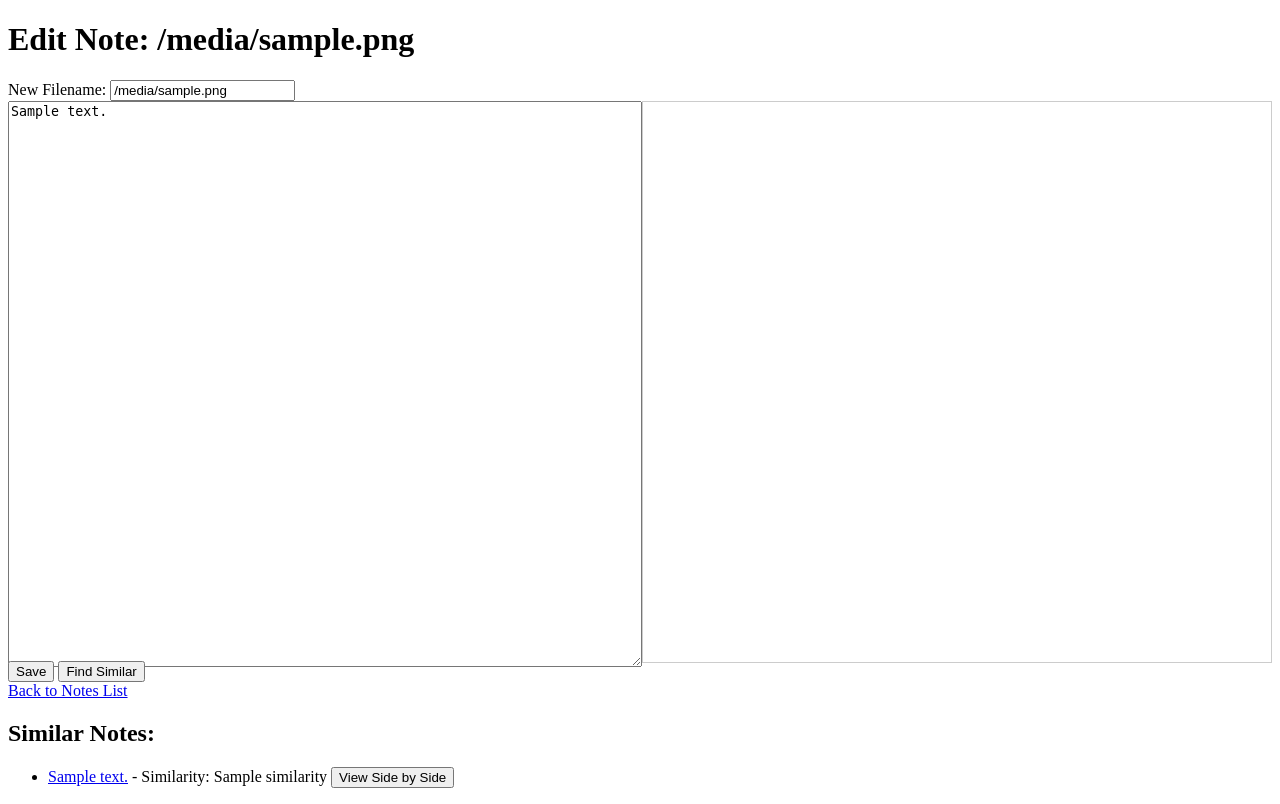
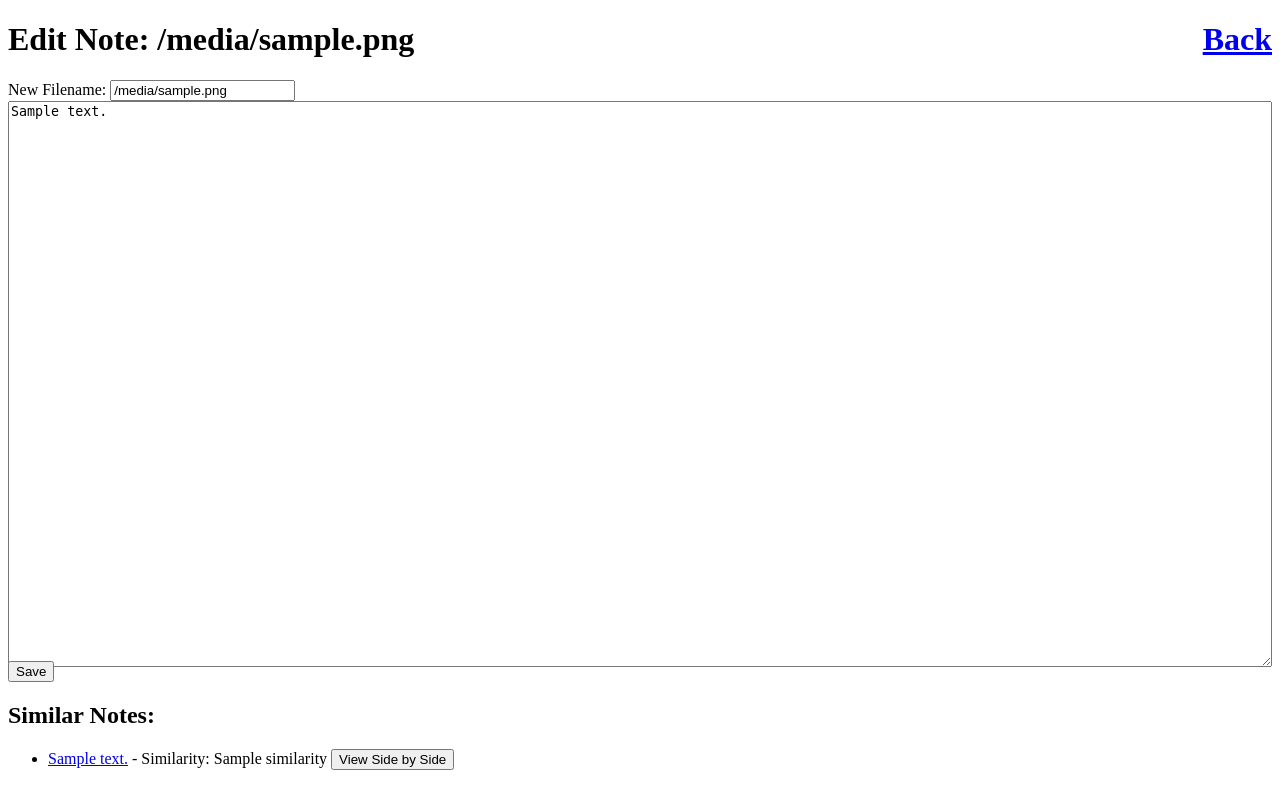
Before and after one commit to y4le/noter, a Flask app: template noter_gpt/templates/note.html in a window 1280 px wide. After the commit the page ends 770 px from the top, so only its background shows below. Run offline with Flask 3, Linux system fonts and the light colour scheme; the template is opened without the code that fills it: most values are stand-ins (such as "Sample title", 1, 10 or a date in 2020).

Commit message:
populate similar on initial page load

```diff
--- a/noter_gpt/server.py
+++ b/noter_gpt/server.py
@@ -37,11 +37,7 @@ def note(filename):
 
         # Rebuild or update the index after updating the note
         embedder.build_or_update_index(NOTES_DIRECTORY)
-
-        if 'find_similar' in request.form:
-            similar_notes = embedder.find_similar(content, n=5)
-        else:
-            similar_notes = []
+        similar_notes = embedder.find_similar(content, n=5)
 
         return render_template('note.html', content=content, filename=new_filename, similar_notes=similar_notes)
 
@@ -52,7 +48,12 @@ def note(filename):
                 content = f.read()
         else:
             content = ''
-        return render_template('note.html', content=content, filename=filename, similar_notes=[])
+
+        # Rebuild or update the index after updating the note
+        embedder.build_or_update_index(NOTES_DIRECTORY)
+        similar_notes = embedder.find_similar(content, n=5)
+
+        return render_template('note.html', content=content, filename=filename, similar_notes=similar_notes)
 
 @app.route('/note-content/<filename>')
 def note_content(filename):
--- a/noter_gpt/templates/note.html
+++ b/noter_gpt/templates/note.html
@@ -8,26 +8,28 @@
                 .then(response => response.text())
                 .then(data => {
                     document.getElementById('similarContent').innerText = data;
+                    document.getElementById('similarContent').style = "flex: 1; height: 100%; border:1px solid #ccc; padding: 5px;";
                 });
         }
     </script>
 </head>
 <body>
-    <h1>Edit Note: {{ filename }}</h1>
+    <h1>
+      Edit Note: {{ filename }}
+      <a href="{{ url_for('index') }}" style="float: right;">Back</a>
+    </h1>
     <form method="POST">
         New Filename: <input type="text" name="new_filename" value="{{ filename }}"><br>
         <div id="textContent" style="display: flex; height: 70vh;">
           <textarea name="content" style="flex: 1; height: 100%">{{ content }}</textarea>
 
-          <div id="similarContent" style="flex: 1; height: 100%; overflow:auto; border:1px solid #ccc;">
+          <div id="similarContent" style="flex: 0; height: 100%;">
               <!-- Similar note content will be displayed here -->
           </div><br>
         </div>
 
         <input type="submit" name="save" value="Save">
-        <input type="submit" name="find_similar" value="Find Similar">
     </form>
-    <a href="{{ url_for('index') }}">Back to Notes List</a>
 
     {% if similar_notes %}
         <h2>Similar Notes:</h2>
```
Also changed, not shown: tests/notes/cat.txt (line endings or trailing spaces).
